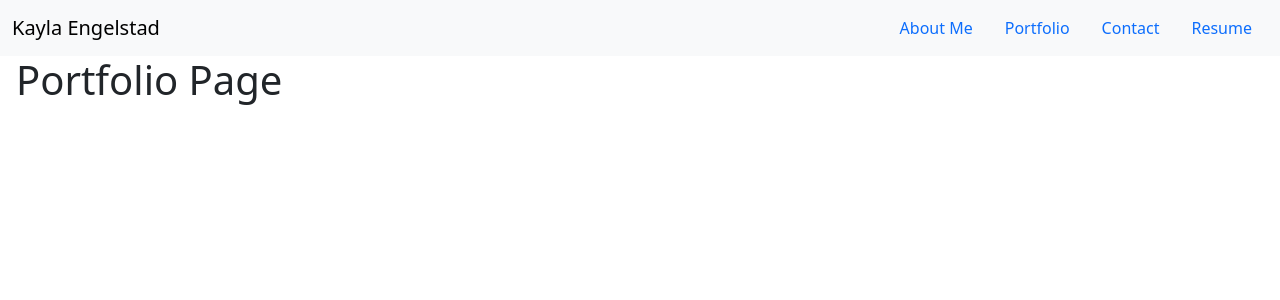
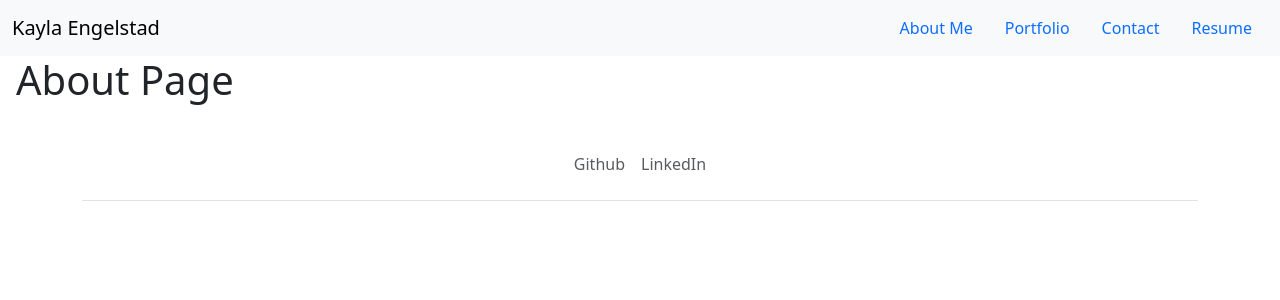
Before and after one commit to kayla-e774/react-portfolio, a React (Vite) app in the folder vite-project/: page / in a window 1280 px wide. Shown: the top 300 px of the page. Built offline with nearby package versions, Linux system fonts and the light colour scheme.

Commit message:
footer added

```diff
--- a/vite-project/src/App.jsx
+++ b/vite-project/src/App.jsx
@@ -1,15 +1,17 @@
 // Bringing in the required import from 'react-router-dom'
 import { Outlet } from 'react-router-dom';
 import Nav from './components/Nav'
+import Footer from './components/Footer';
 
 function App() {
 
   return (
     <>
-      <Nav></Nav>
+      <Nav/>
       <main className="mx-3">
-        <Outlet></Outlet>
+        <Outlet/>
       </main>
+      <Footer/>
     </>
   )
 }
--- /dev/null
+++ b/vite-project/src/components/Footer.jsx
@@ -0,0 +1,20 @@
+export default function Footer() {
+    return (
+        <div className="container">
+            <footer className="py-3 my-4">
+                <ul className="nav justify-content-center border-bottom pb-3 mb-3">
+                    <li className="nav-item">
+                        <a href="https://github.com/kayla-e774" target="_blank" className="nav-link px-2 text-body-secondary">
+                            Github
+                        </a>
+                    </li>
+                    <li className="nav-item">
+                        <a href="https://www.linkedin.com/in/kayla-engelstad-142968148/" target="_blank" className="nav-link px-2 text-body-secondary">
+                            LinkedIn
+                        </a>
+                    </li>
+                </ul>
+            </footer>
+        </div>
+    )
+}
--- a/vite-project/src/main.jsx
+++ b/vite-project/src/main.jsx
@@ -17,7 +17,7 @@ const router = createBrowserRouter([
     children: [
       {
         index: true,
-        element: <Portfolio />,
+        element: <AboutMe />,
       },
       {
         path: '/AboutMe',
```
